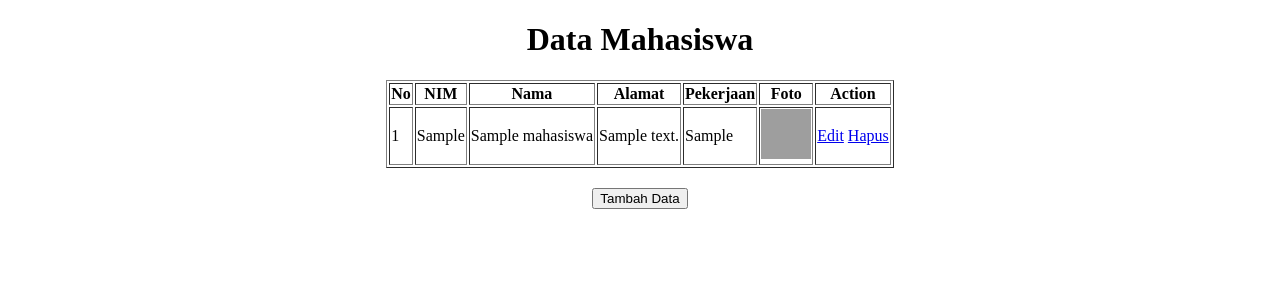
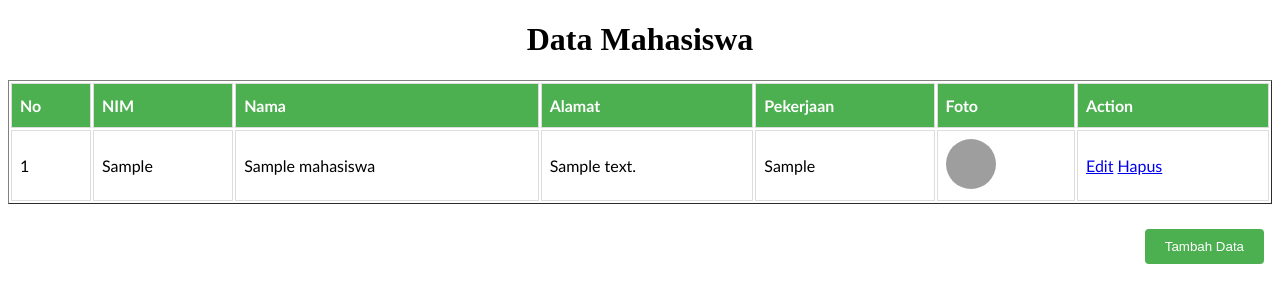
Before and after one commit to Milham76/crud, a CodeIgniter app: page /crud/kampus/index in a window 1280 px wide. Shown: the top 303 px of the page. Run offline with CodeIgniter, Linux system fonts and the light colour scheme; tables that the repository leaves empty hold one stand-in row (values such as "Sample post"); data that the repository does not hold is empty; grey boxes are pictures that could not be loaded.

Commit message:
Tugas Pertemuan 6

```diff
--- a/application/views/input_data.php
+++ b/application/views/input_data.php
@@ -1,6 +1,7 @@
 <html>
  <head>
     <title>Input Data Mahasiswa</title>
+	<link rel="stylesheet" type="text/css" href="<?php echo base_url() ?>desain/css/style.css">
 </head>
 <body>
     <center>
--- a/application/views/tampil_data.php
+++ b/application/views/tampil_data.php
@@ -2,10 +2,11 @@
 <html>
 <head>
     <title>Tampil Data</title>
+<link rel="stylesheet" type="text/css" href="<?php echo base_url() ?>desain/css/style.css">
 </head>
 <body>
     <center><h1>Data Mahasiswa</h1></center>
-    <table style="margin:20px auto;" border="1">
+    <table style="margin:20px auto;" border="1" id="tampilantabel">
         <tr>
             <th>No</th>
             <th>NIM</th>
--- /dev/null
+++ b/desain/css/style.css
@@ -0,0 +1,64 @@
+@charset "utf-8";
+/* CSS Document */
+
+div {
+	border-radius: 2px;
+	background-color: #f2f2f2;
+	padding: 10px;
+}
+
+#tampilantabel {
+	font-family: "Trebuchet MS", Arial, Helvetica, sans-serif;
+	border-collapse; collapse;
+	width: 100%;
+}
+
+#tampilantabel td, #tampilantabel th {
+	border: 1px solid #ddd;
+	padding: 8px;
+}
+
+#tampilantabel tr:nth-child(even) {background-color #f2f2f2;}
+#tampilantabel tr:hover {background-color #ddd;}
+
+#tampilantabel th {
+	padding-top: 12px;
+	padding-bottom: 12px;
+	text-align: left;
+	background-color: #4CAF50;
+	color: white;
+}
+
+input [type=text],input[type=password], select {
+	width: 100%;
+	padding: 12px 20px;
+	margin: 8px 0;
+	display: inline-block;
+	border: 1px solid #ccc;
+	border-radius: 4px;
+	box-sizing: border-box;
+}
+
+input[type=text], input[type=text]:focus {
+	background-color: lightgreen;
+}
+input[type=submit],input[type=button], input[type=reset] {
+	background-color: #4CAF50;
+	border: none;
+	color: white;
+	padding: 10px 20px;
+	text-decoration: none;
+	margin: 5px 8px;
+	cursor: pointer;
+	border-radius: 4px;
+	float:right;
+}
+
+}
+
+input[type=submit]:hover {
+	background-color: #45A049;
+}
+img {
+	border-radius: 80%;
+}
```
Also changed, not shown: images/12.PNG (deleted).
